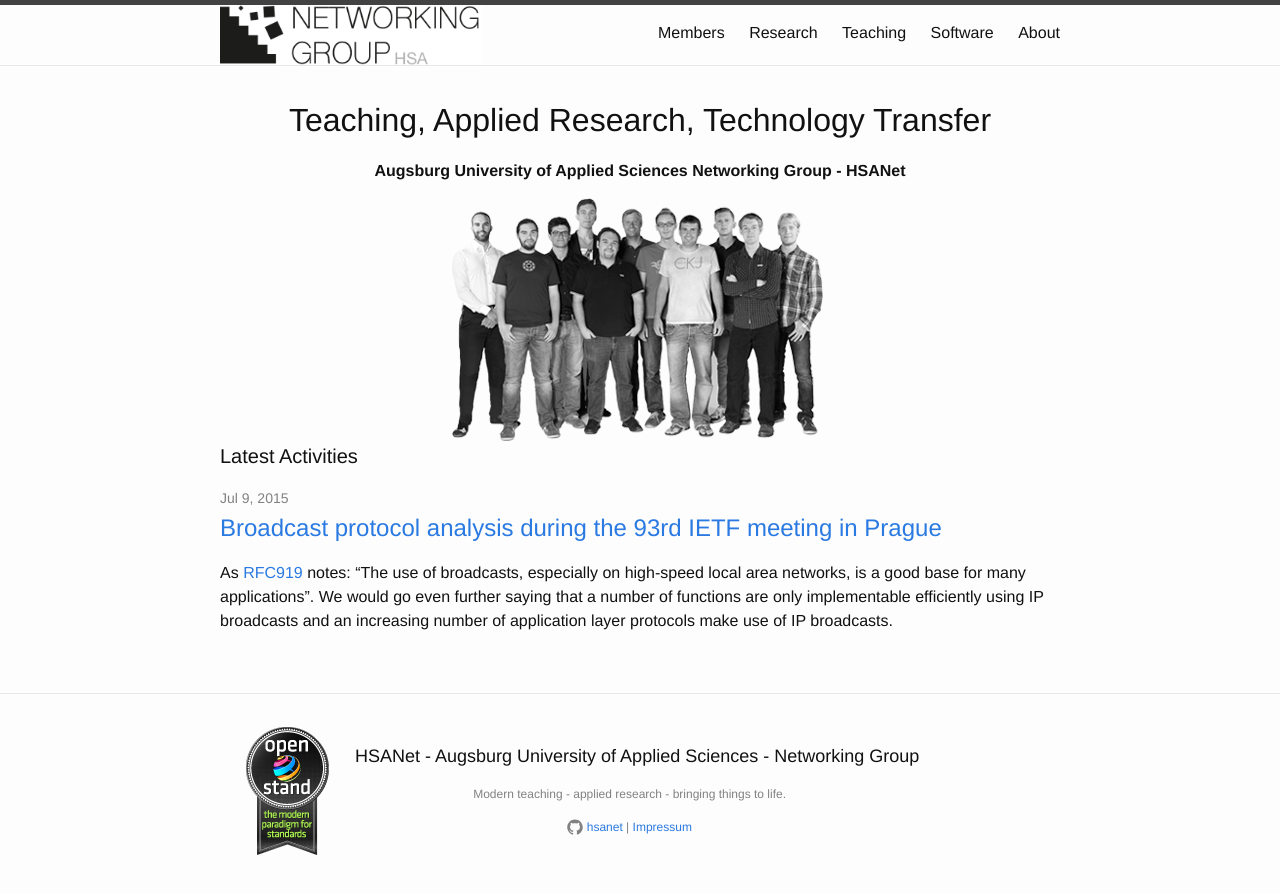
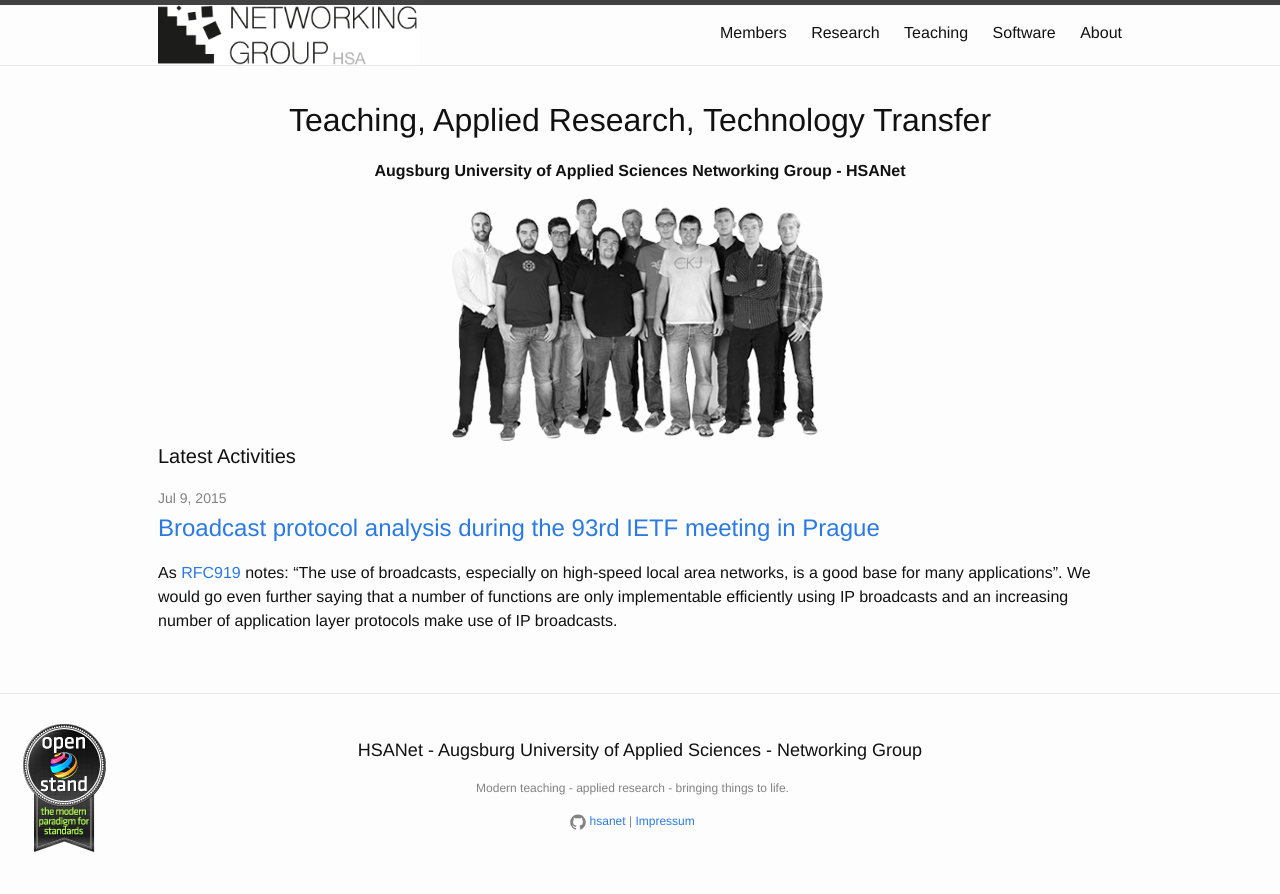
Before and after one commit to HSAnet/hsanet.github.io, a Jekyll site: the page built from index.html, in a window 1280 px wide. Shown: the top 894 px of the page. Built offline with Jekyll 4.4.1, drawn with Linux system fonts in a browser that asks for light colours; the list of posts is cut into pages by our own code.

Commit message:
footer and table layout changes

```diff
--- a/_includes/footer.html
+++ b/_includes/footer.html
@@ -1,8 +1,7 @@
 <footer class="site-footer">
 
   <div class="wrapper">
-  <table>
-        <tr><td><img src="/img/open_stand_128.png"></img></td>
+  <table width=100%>
       <td>
     <h2 class="footer-heading">{{ site.title }}</h2>
     <!--<p class="text"> {{site.description}}</p>-->
--- a/_sass/_layout.scss
+++ b/_sass/_layout.scss
@@ -94,6 +94,9 @@
 .site-footer {
     border-top: 1px solid $grey-color-light;
     padding: $spacing-unit 0;
+    background-image: url("/img/open_stand_128.png");
+    background-repeat: no-repeat;
+    background-origin: content-box;
 }
 
 .footer-heading {
@@ -245,3 +248,7 @@
         }
     }
 }
+
+table {
+    padding: 10px;
+}
--- a/css/main.scss
+++ b/css/main.scss
@@ -22,7 +22,7 @@ $grey-color-light: lighten($grey-color, 40%);
 $grey-color-dark:  darken($grey-color, 25%);
 
 // Width of the content area
-$content-width:    900px;
+$content-width:    80%;
 
 $on-palm:          600px;
 $on-laptop:        900px;
```
